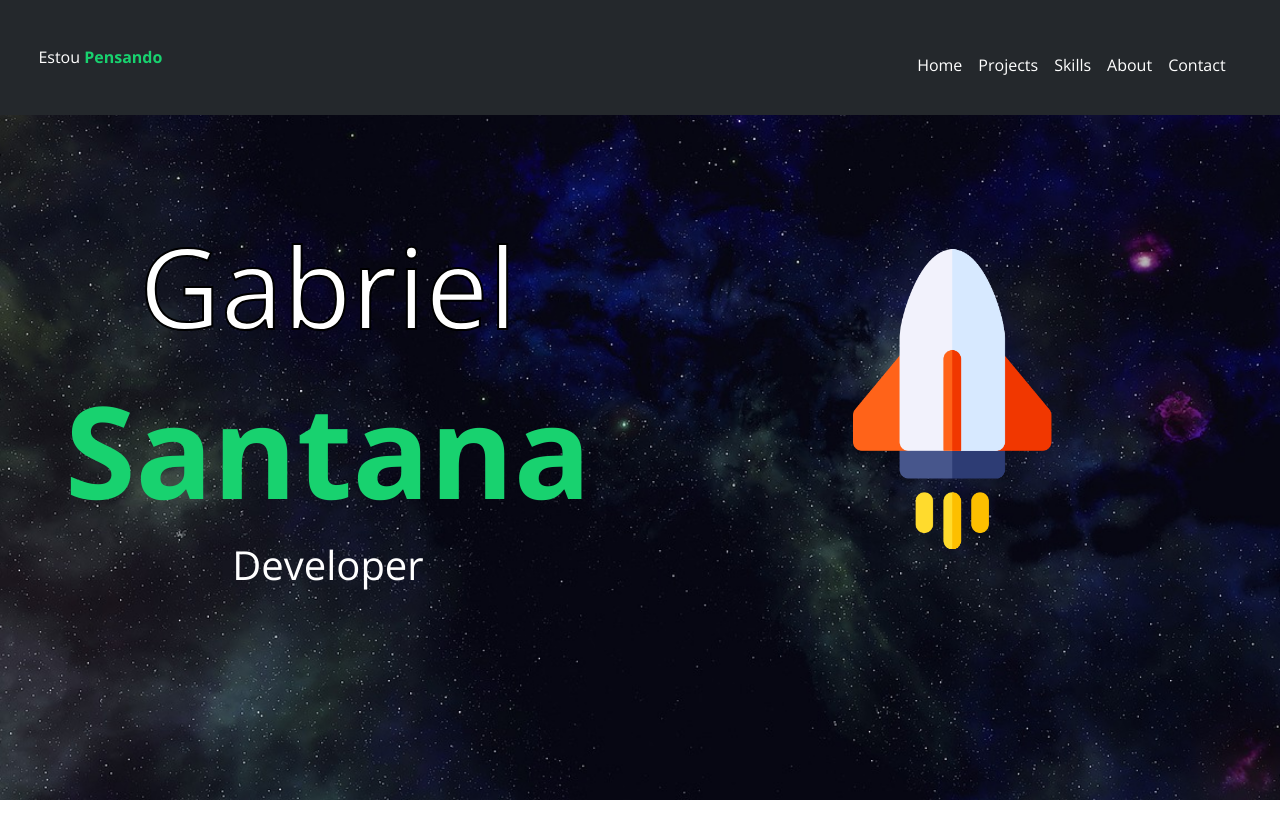
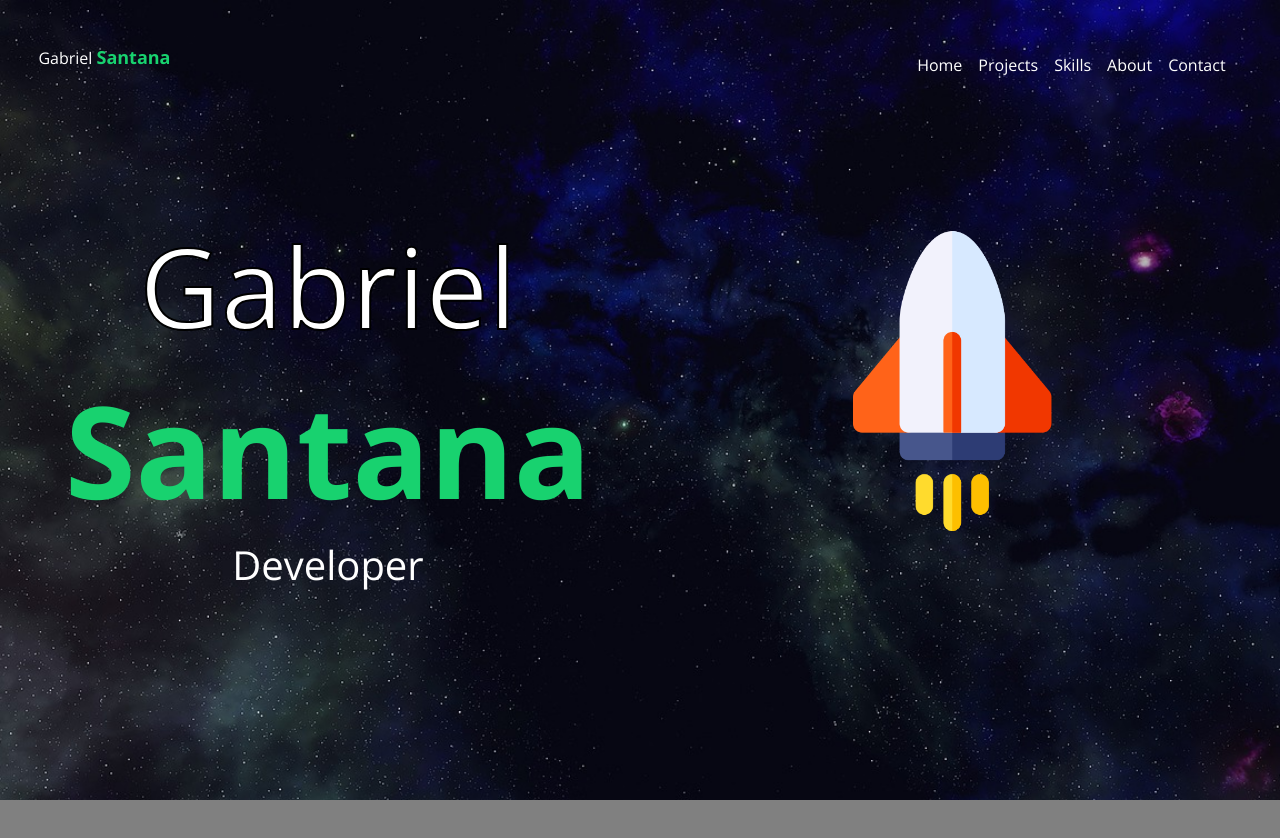
Before and after one commit to GSPadovesi/Portfolio, a React (Vite) app: page / in a window 1280 px wide. Shown: the top 838 px of the page. Before the commit the page ends 800 px from the top, so only its background shows below. Built offline with nearby package versions, Linux system fonts and the light colour scheme.

Commit message:
Ajustando navbar transparent

```diff
--- a/src/components/Navbar/Navbar.styles.ts
+++ b/src/components/Navbar/Navbar.styles.ts
@@ -1,17 +1,22 @@
 import styled, { css } from "styled-components";
 
 interface NavItemsProps {
-  isOpen: boolean;
+  isOpen?: boolean;
+  isNavbar?: boolean;
 }
 
-export const Navbar = styled.nav`
+export const Navbar = styled.nav<NavItemsProps>`
+  ${({ isNavbar }) => css`
+    background-color: ${isNavbar ? '#24282C' : 'transparent'};
+  `}
   position: fixed;
   width: 100%;
   padding: 2.4rem;
-  background-color: #24282C;
   display: flex;
   justify-content: space-between;
   align-items: center;
+  transition: all 0.6s ease;
+  z-index: 30;
 `;
 
 export const NavbarTitle = styled.h1`
@@ -22,6 +27,7 @@ export const NavbarTitle = styled.h1`
 
 export const NavbarTitleStrong = styled.span`
   font-weight: bold;
+  font-size: 18px;
   color: #18D26F;
 `
 
--- a/src/components/Navbar/Navbar.tsx
+++ b/src/components/Navbar/Navbar.tsx
@@ -1,7 +1,10 @@
+import { useState } from 'react';
 import { Hamburger } from './Hamburger/Hamburger';
 import * as S from './Navbar.styles';
 
 export const Navbar = ({ isOpen, setIsOpen }: any) => {
+
+  const [navbar, setNavbar] = useState(false);
 
   const scrollToSection = (e: any) => {
     const target = e.target.dataset.target;
@@ -9,11 +12,19 @@ export const Navbar = ({ isOpen, setIsOpen }: any) => {
     element?.scrollIntoView({ behavior: 'smooth' });
   }
 
-  console.log(isOpen, setIsOpen)
+  const changeBackground = () => {
+    if (window.scrollY >= 80) {
+      setNavbar(true);
+    } else {
+      setNavbar(false);
+    }
+  }
+
+  window.addEventListener('scroll', changeBackground)
 
   return (
-    <S.Navbar>
-      <S.NavbarTitle>Estou <S.NavbarTitleStrong>Pensando</S.NavbarTitleStrong></S.NavbarTitle>
+    <S.Navbar isNavbar={navbar}>
+      <S.NavbarTitle>Gabriel <S.NavbarTitleStrong>Santana</S.NavbarTitleStrong></S.NavbarTitle>
       <S.HamburgerContainer>
         <Hamburger isOpen={isOpen} setIsOpen={setIsOpen} />
       </S.HamburgerContainer>
--- a/src/pages/Home/Home.styles.ts
+++ b/src/pages/Home/Home.styles.ts
@@ -120,7 +120,7 @@ export const HomeTitleStrong = styled.span`
   font-weight: bold;
   color: #18D26F;
   font-size: 4.5rem;
-  /* margin-left: 10px; */
+  /* margin-left: px; */
 
   @media(min-width: 768px){
     font-size: 6rem;
@@ -152,3 +152,10 @@ export const HomeDescription = styled.p`
     font-size: 3rem;
   }
 `
+
+
+export const Teste = styled.section`
+  width: 100%;
+  height: 200vh;
+  background-color: grey;
+`
--- a/src/pages/Home/Home.tsx
+++ b/src/pages/Home/Home.tsx
@@ -3,6 +3,7 @@ import rocket from '../../assets/foguete.png'
 
 export const Home = ({ isOpen }: any) => {
   return (
+    <>
       <S.Home>
         <S.HomeContainer>
           <S.HomeContent>
@@ -16,5 +17,10 @@ export const Home = ({ isOpen }: any) => {
           </S.HomeImage>
         </S.HomeContainer>
       </S.Home>
+
+      <S.Teste>
+
+      </S.Teste>
+    </>
   )
 }
```
Lines whose indentation alone changed are shown as unchanged.
